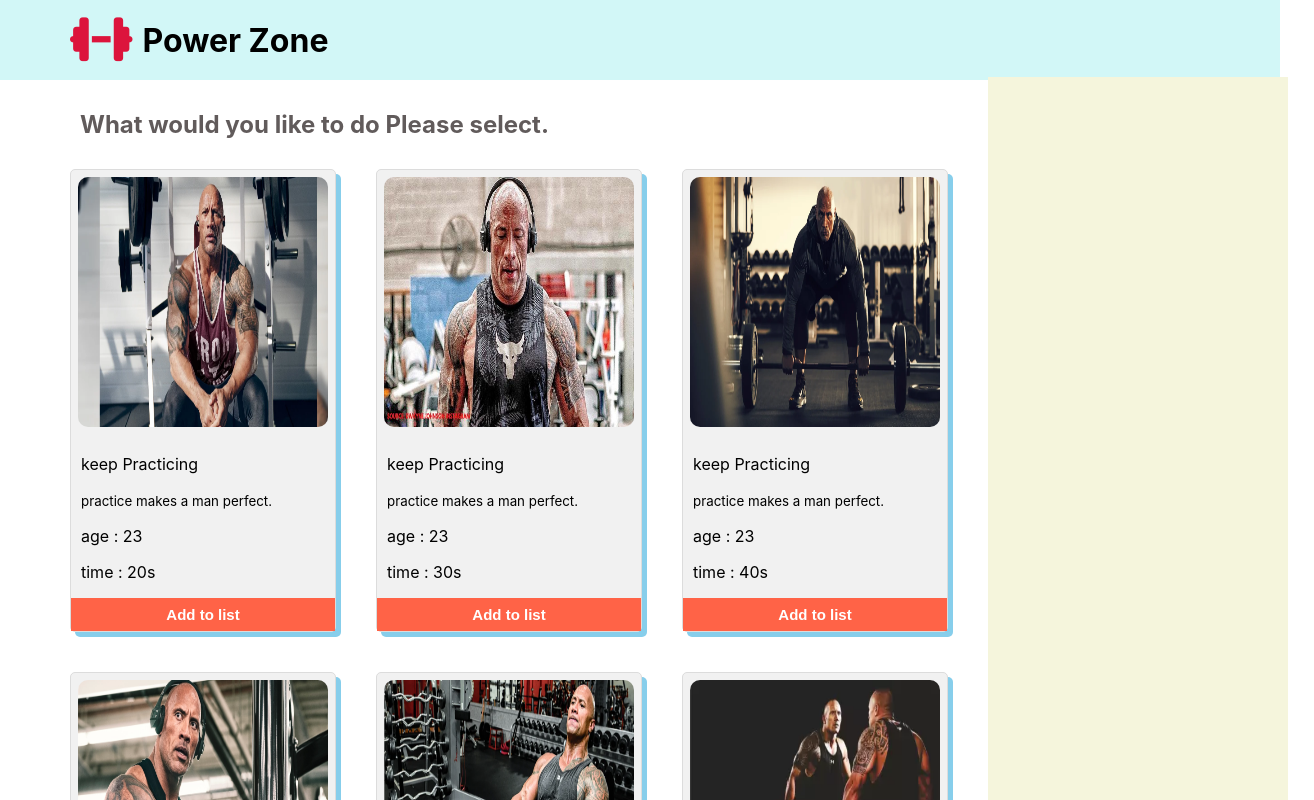
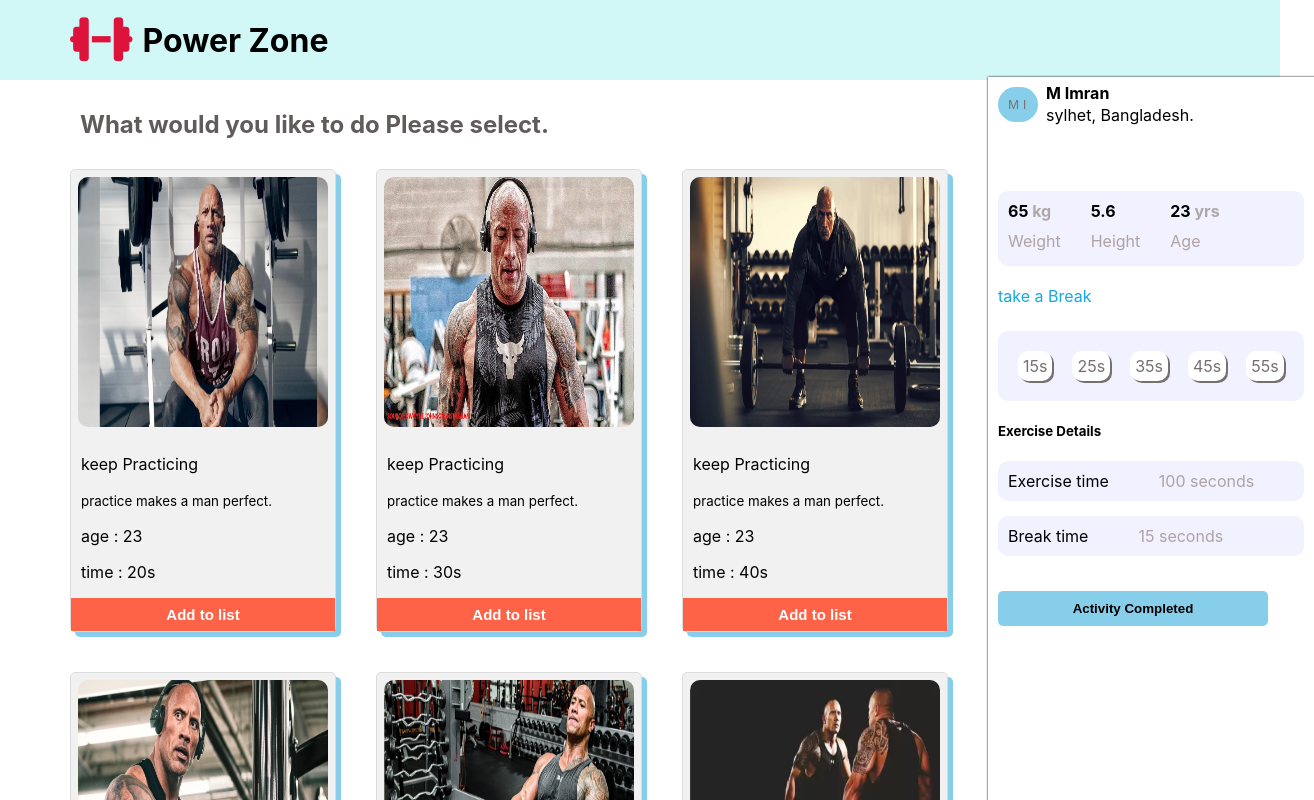
Before and after one commit to Bestimran/Power-zone, a React (Create React App) app: page / in a window 1280 px wide. Shown: the top 800 px of the page, 1314 px wide, since content can reach past the window. Built offline with nearby package versions, Linux system fonts and the light colour scheme.

Commit message:
break time added

```diff
--- a/src/App.js
+++ b/src/App.js
@@ -8,6 +8,7 @@
       <Navbar></Navbar>
       <Zone></Zone>
 
+
     </div>
   );
 }
--- a/src/Components/Rock/Rock.js
+++ b/src/Components/Rock/Rock.js
@@ -4,6 +4,10 @@
 const Rock = (props) => {
 
     const {img, title, comment, time, age}= props.power;
+
+    const addToCart = () => {
+        console.log('keep it up')
+    }
 
     return (
 
@@ -13,7 +17,7 @@
             <p className='description'><small>{comment}</small></p>
             <p className='description'>age : {age}</p>
             <p className='description'>time : {time}s</p>
-            <button className='btn-list'>Add to list</button>
+            <button onClick={addToCart} className='btn-list'>Add to list</button>
 
         </div>
     );
--- a/src/Components/Zone/Zone.css
+++ b/src/Components/Zone/Zone.css
@@ -9,10 +9,103 @@
     margin: 20px;
     margin-top: -20px;
 
+
 }
 .Activity-zone{
-    background-color: beige;
     margin-top: -92px;
-    padding:150px;
+    background:white;
+    box-shadow: 2px 2px 2px 2px;
+    padding: 10px;
+}
+.activity{
+   display: flex;
+   gap: 8px;
+}
+.icons input{
+    padding: 10px;
+    width: 20px;
+    border-radius: 20px;
+    background-color: skyblue;
+    border: none;
 
 }
+.details{
+  margin-top: -25px;
+}
+.details p{
+    margin-top: -20px;
+}
+
+.height{
+    display: flex;
+    margin-top: 50px;
+    background-color: #f1f1ff;
+    padding-bottom: 5px;
+    border-radius: 10px;
+    gap: 10px;
+
+
+
+
+}
+.height span{
+    color: rgb(175, 168, 168);
+}
+.bold{
+    font-weight: bold;
+
+}
+.bold-2{
+    color: #afa3a3;
+
+}
+.height p{
+    /* margin-top: -5px; */
+    margin: 10px;
+
+}
+.Break-time{
+    display: flex;
+    gap: 20px;
+    margin-top: 25px;
+    background-color: #f1f1ff;
+    padding: 20px;
+    border-radius: 10px;
+
+
+}
+.break{
+    background:#fff;
+    padding: 5px;
+    border-radius: 10px;
+    color: #777070;
+    box-shadow: 2px 2px;
+
+}
+.take{
+    margin-top: 20px;
+    color:rgb(20, 169, 228);
+}
+.exercise{
+    display: flex;
+    gap:50px;
+    background: #f1f1ff;
+    padding:10px;
+    border-radius: 10px;
+    margin-bottom: 15px;
+}
+
+.seconds{
+    color: #afa3a3;
+}
+.btn-Activity{
+    padding: 10px;
+    width: 270px;
+    background-color:skyblue;
+    border: none;
+    color: #040000;
+    font-weight: bold;
+    border-radius: 5px;
+    margin-top: 20px;
+
+}
--- a/src/Components/Zone/Zone.js
+++ b/src/Components/Zone/Zone.js
@@ -22,8 +22,49 @@
                 }
             </div>
             <div className='Activity-zone'>
+                <div className='activity'>
+                <div className='icons'><input type="text" placeholder='M I'/></div>
+                <div className='details'>
+                    <h4>M Imran</h4>
+                    <p>sylhet, Bangladesh.</p>
+                </div>
+                </div>
+                <div className='height'>
+                    <div>
+                        <p className='bold'>65 <span>kg</span></p>
+                        <p className='bold-2'>Weight</p>
+                    </div>
+                    <div>
+                        <p className='bold'>5.6</p>
+                        <p className='bold-2'>Height</p>
+                    </div>
+                    <div>
+                        <p className='bold'>23 <span>yrs</span></p>
+                        <p className='bold-2'>Age</p>
+                    </div>
+                </div>
 
-            </div>
+                <p className='take'>take a Break</p>
+                <div className='Break-time'>
+                    <div className='break'>15s</div>
+                    <div className='break'>25s</div>
+                    <div className='break'>35s</div>
+                    <div className='break'>45s</div>
+                    <div className='break'>55s</div>
+                </div>
+
+
+                <h5>Exercise Details</h5>
+                <div className='exercise'>
+                <div>Exercise time</div>
+                <div className='seconds'>100 seconds</div>
+                </div>
+                <div className='exercise'>
+                <div>Break time</div>
+                <div className='seconds'>15 seconds</div>
+                </div>
+                <button className='btn-Activity'>Activity Completed</button>
+                </div>
         </div>
     );
 };
```
